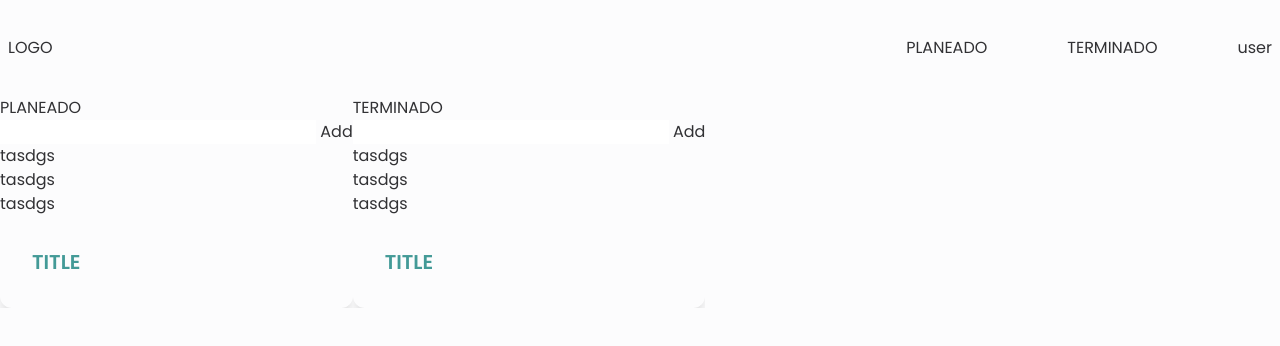
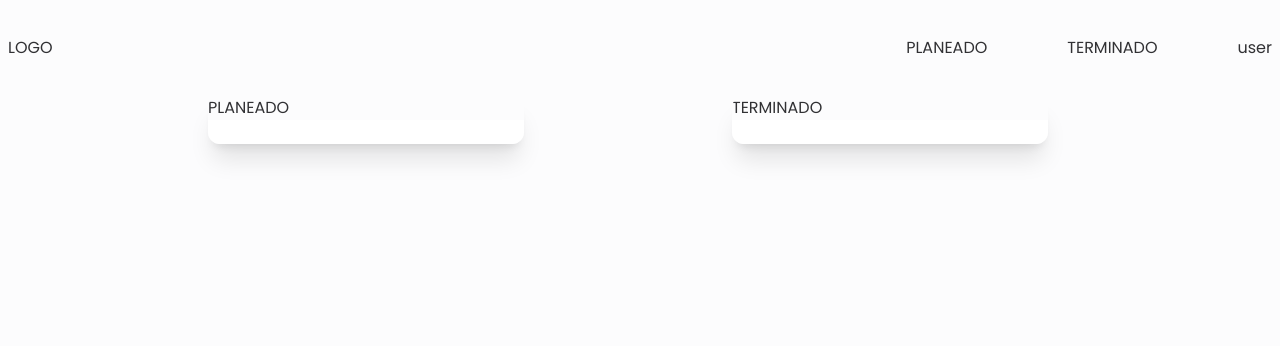
Before and after one commit to JhessReyes/todo-sync, a SvelteKit app: page / in a window 1280 px wide. Shown: the top 346 px of the page. Built offline with nearby package versions, Linux system fonts and the light colour scheme.

Commit message:
todo card

```diff
--- a/src/routes/+page.svelte
+++ b/src/routes/+page.svelte
@@ -4,11 +4,11 @@
 
 <section id="home">
 	<div class="flex">
-		<div class="overflow-auto">
+		<div class="overflow-auto rounded-xl shadow-xl mx-52 md:w-50 h-full">
 			<h1>PLANEADO</h1>
 			<HomeLayout />
 		</div>
-		<div class="overflow-auto">
+		<div class="overflow-auto rounded-xl shadow-xl md:w-50 h-full">
 			<h1>TERMINADO</h1>
 			<HomeLayout />
 		</div>
--- a/src/routes/components/molecules/TodoCard/index.svelte
+++ b/src/routes/components/molecules/TodoCard/index.svelte
@@ -1,28 +1,11 @@
 <script lang="ts">
-	export let title = 'TITLE';
 	interface Todo {
 		task: string;
 		isComplete: boolean;
 		createdAt: string;
 	}
 
-	let todos: Todo[] = [
-		{
-			task: 'tasdgs',
-			isComplete: false,
-			createdAt: '2021-08-06'
-		},
-		{
-			task: 'tasdgs',
-			isComplete: true,
-			createdAt: '2021-08-06'
-		},
-		{
-			task: 'tasdgs',
-			isComplete: true,
-			createdAt: '2021-08-06'
-		}
-	];
+	let todos: Todo[] = [];
 
 	let todo: Todo = {
 		task: '',
@@ -30,23 +13,43 @@
 		createdAt: new Date().toISOString()
 	};
 
+	const resetTodo = (): void => {
+		todo = {
+			task: '',
+			isComplete: false,
+			createdAt: new Date().toISOString()
+		};
+	};
 	const addTodo = (): void => {
 		todos = [...todos, todo];
+		resetTodo();
 	};
 
+	$: console.log(todo.task);
 	$: console.table(todos);
 </script>
 
 <div class="rounded-xl shadow-xl md:w-50 h-full">
 	<input type="text" aria-placeholder="Agrega un plan" bind:value={todo.task} />
-	<button on:click={addTodo}>Add</button>
-
+	{#if todo.task != ''}
+		<button on:click={addTodo}>Add</button>
+	{/if}
 	<ul>
-		{#each todos as todo}
-			<li class:complete={todo.isComplete}>{todo.task}</li>
+		{#each todos as t}
+			<li class={t.isComplete ? 'line-through italic' : ''}>
+				<div class="form-control">
+					<label class="cursor-pointer label">
+						<div class="card-body">
+							<h2 class="card-title text-primary capitalize">{t.task}</h2>
+							<input
+								type="checkbox"
+								bind:checked={t.isComplete}
+								class="checkbox checkbox-secondary"
+							/>
+						</div>
+					</label>
+				</div>
+			</li>
 		{/each}
 	</ul>
-	<div class="card-body">
-		<h2 class="card-title text-primary capitalize">{title}</h2>
-	</div>
 </div>
```
